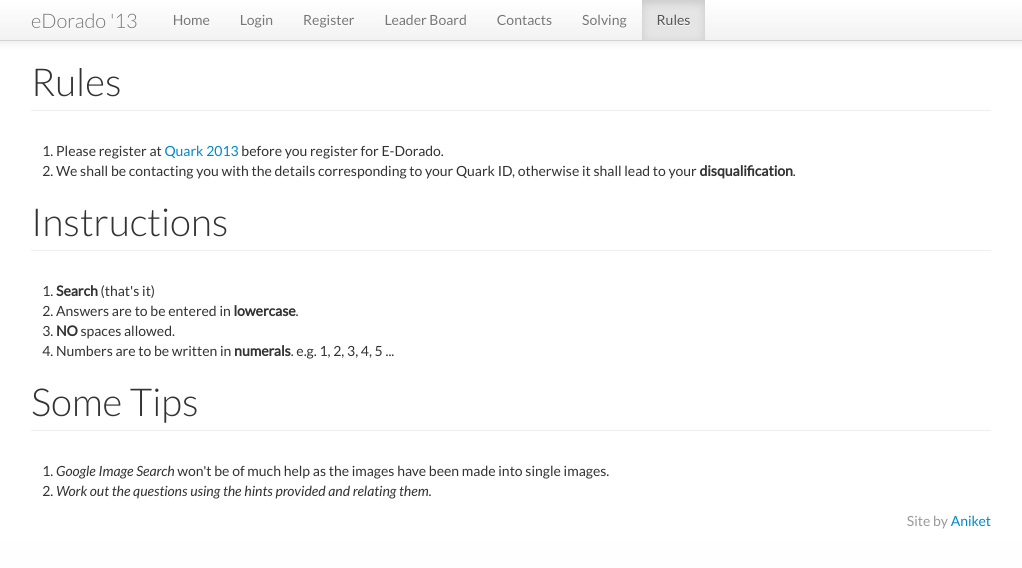
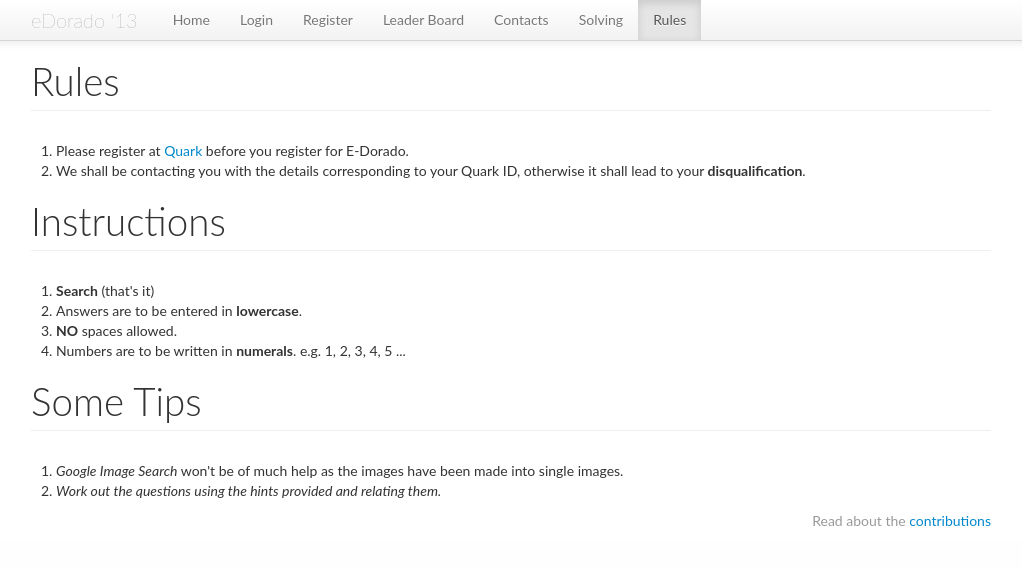
Before and after one commit to aniketpant/edorado, a CodeIgniter app: page /edorado/index.php/main/rules in a window 1280 px wide. Shown: the top 568 px of the page, without its empty margins (129-1151 px from the left). Run offline with CodeIgniter, Linux system fonts and the light colour scheme; some libraries are stand-ins or nearby versions.

Commit message:
Added: contributions added
Signed-off-by: Aniket Pant <me@aniketpant.com>

```diff
--- a/application/controllers/main.php
+++ b/application/controllers/main.php
@@ -113,6 +113,11 @@ class Main extends CI_Controller {
                 $this->load->view('rules', $data);
         }
 
+        public function contribution() {
+                $data['page_title'] = 'Contribution';
+                $this->load->view('contribution', $data);
+        }
+
         public function logout() {
                 $data['page_title'] = "Logged Out";
                 $this->simpleloginsecure->logout();
--- a/application/views/inc/footer.php
+++ b/application/views/inc/footer.php
@@ -10,9 +10,22 @@
     </div>
     <div id="footer" class="container-fluid">
         <div class="row-fluid">
-            <p class="muted pull-right">Site by <a href="http://aniketpant.com">Aniket</a></p>
+            <p class="muted pull-right">Read about the <?php echo anchor('main/contribution', 'contributions'); ?></p>
         </div>
     </div>
     <?php include 'analytics.php'; ?>
+    <script type="text/javascript">
+    WebFontConfig = {
+      google: { families: [ 'Lato:300,400,400italic:latin' ] }
+    };
+    (function() {
+      var wf = document.createElement('script');
+      wf.src = ('https:' == document.location.protocol ? 'https' : 'http') +
+        '://ajax.googleapis.com/ajax/libs/webfont/1/webfont.js';
+      wf.type = 'text/javascript';
+      wf.async = 'true';
+      var s = document.getElementsByTagName('script')[0];
+      s.parentNode.insertBefore(wf, s);
+    })(); </script>
   </body>
 </html>
--- a/application/views/rules.php
+++ b/application/views/rules.php
@@ -3,7 +3,7 @@
     <h1 class="page-header">Rules</h1>
     <ol>
         <li>
-            Please register at <a href="http://www.bits-quark.org/2013/">Quark 2013</a> before you register for E-Dorado.<br/>
+            Please register at <a href="http://www.bits-quark.org">Quark</a> before you register for E-Dorado.<br/>
         </li>
         <li>
             We shall be contacting you with the details corresponding to your Quark ID, otherwise it shall lead to your <strong>disqualification</strong>.
--- a/public/css/style.css
+++ b/public/css/style.css
@@ -1,5 +1,3 @@
-@import url(http://fonts.googleapis.com/css?family=Lato:300,400,400italic);
-
 h1, h2, h3 {
     font-family: 'Lato', sans-serif !important;
     font-weight: 300 !important;
```
